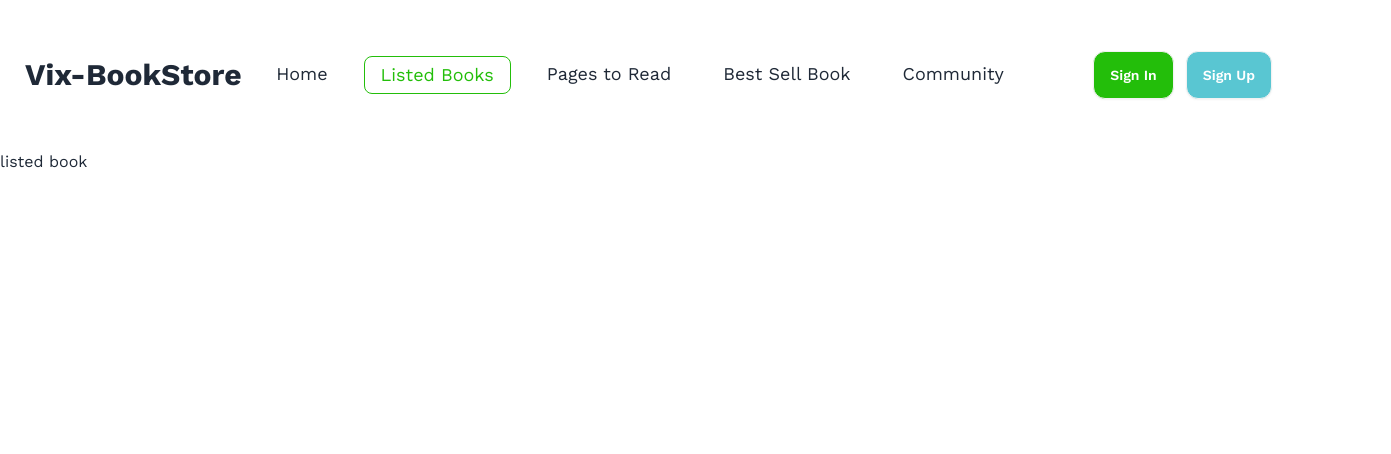
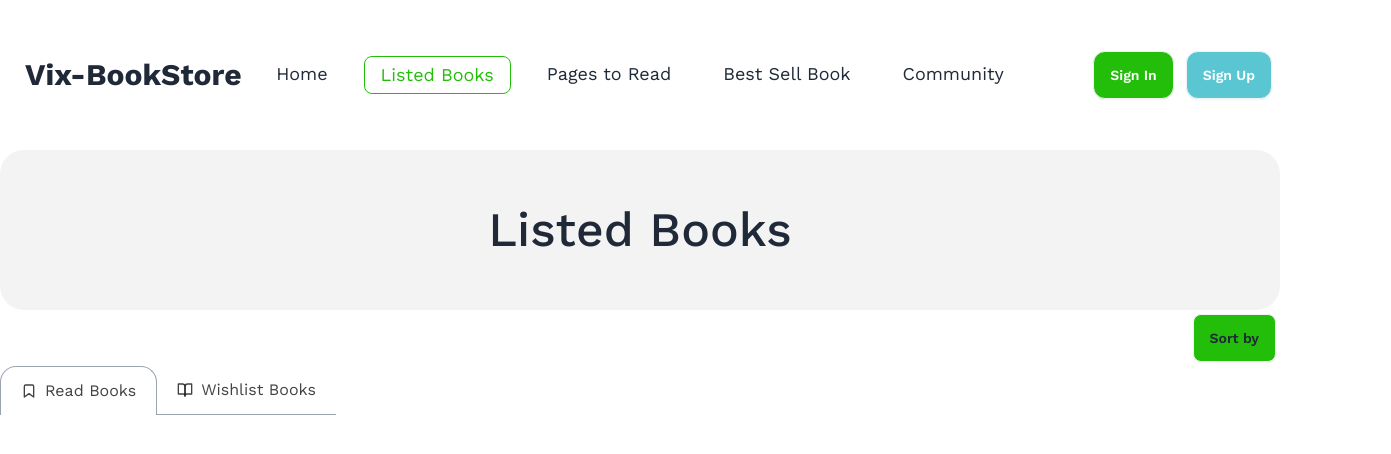
Before and after one commit to Haruntahid/vix-bookStore, a React (Vite) app: page /listedbooks in a window 1280 px wide. Shown: the top 454 px of the page, 1391 px wide, since content can reach past the window. Built offline with nearby package versions, Linux system fonts and the light colour scheme.

Commit message:
added functionalities on read btn and show toast

```diff
--- a/package.json
+++ b/package.json
@@ -13,7 +13,8 @@
     "react": "^18.2.0",
     "react-dom": "^18.2.0",
     "react-icons": "^5.0.1",
-    "react-router-dom": "^6.22.3"
+    "react-router-dom": "^6.22.3",
+    "react-toastify": "^10.0.5"
   },
   "devDependencies": {
     "@types/react": "^18.2.66",
--- a/src/Pages/ListedBooks.jsx
+++ b/src/Pages/ListedBooks.jsx
@@ -1,7 +1,81 @@
+import { useState } from "react";
+import { Link, Outlet } from "react-router-dom";
+
 function ListedBooks() {
+  const [tab, setTab] = useState(0);
   return (
     <>
-      <h1>listed book</h1>
+      <div className="py-14 bg-[#1313130D] rounded-3xl">
+        <h2 className="text-center text-5xl font-medium ">Listed Books</h2>
+      </div>
+      {/* sort */}
+      <div className="flex justify-end">
+        <div className="dropdown">
+          <div tabIndex={0} role="button" className="btn m-1 bg-[#23BE0A]">
+            Sort by
+          </div>
+          <ul
+            tabIndex={0}
+            className="dropdown-content z-[1] menu p-2 shadow bg-base-100 rounded-box w-52"
+          >
+            <li>
+              <a>Item 1</a>
+            </li>
+            <li>
+              <a>Item 2</a>
+            </li>
+          </ul>
+        </div>
+      </div>
+
+      {/* tabs */}
+
+      <div className="flex items-center mb-8 overflow-x-auto overflow-y-hidden sm:justify-start flex-nowrap  text-[#131313]">
+        <Link
+          to={""}
+          onClick={() => setTab(0)}
+          className={`flex items-center flex-shrink-0 px-5 py-3 space-x-2 ${
+            tab === 0 ? "border border-b-0 rounded-t-2xl" : "border-b"
+          } border-gray-400 text-[#131313CC]`}
+        >
+          <svg
+            xmlns="http://www.w3.org/2000/svg"
+            viewBox="0 0 24 24"
+            fill="none"
+            stroke="currentColor"
+            strokeWidth="2"
+            strokeLinecap="round"
+            strokeLinejoin="round"
+            className="w-4 h-4"
+          >
+            <path d="M19 21l-7-5-7 5V5a2 2 0 0 1 2-2h10a2 2 0 0 1 2 2z"></path>
+          </svg>
+          <span>Read Books</span>
+        </Link>
+        <Link
+          to={"wishlist"}
+          onClick={() => setTab(1)}
+          className={`flex items-center flex-shrink-0 px-5 py-3 space-x-2 ${
+            tab === 1 ? "border border-b-0 rounded-t-2xl" : "border-b"
+          } border-gray-400 text-[#131313CC]`}
+        >
+          <svg
+            xmlns="http://www.w3.org/2000/svg"
+            viewBox="0 0 24 24"
+            fill="none"
+            stroke="currentColor"
+            strokeWidth="2"
+            strokeLinecap="round"
+            strokeLinejoin="round"
+            className="w-4 h-4"
+          >
+            <path d="M2 3h6a4 4 0 0 1 4 4v14a3 3 0 0 0-3-3H2z"></path>
+            <path d="M22 3h-6a4 4 0 0 0-4 4v14a3 3 0 0 1 3-3h7z"></path>
+          </svg>
+          <span>Wishlist Books</span>
+        </Link>
+      </div>
+      <Outlet />
     </>
   );
 }
--- a/src/Route/Router.jsx
+++ b/src/Route/Router.jsx
@@ -6,6 +6,8 @@ import PagesToRead from "../Pages/PagesToRead";
 import BestSellBook from "../Pages/BestSellBook";
 import Community from "../Pages/Community";
 import BookDetails from "../components/BookDetails";
+import Wishlist from "../components/Wishlist";
+import ReadBooks from "../components/ReadBooks";
 
 export const router = createBrowserRouter([
   {
@@ -20,6 +22,17 @@ export const router = createBrowserRouter([
       {
         path: "/listedbooks",
         element: <ListedBooks />,
+        children: [
+          {
+            index: true,
+            element: <ReadBooks />,
+            loader: () => fetch("../../public/books.json"),
+          },
+          {
+            path: "wishlist",
+            element: <Wishlist />,
+          },
+        ],
       },
       {
         path: "/pagesread",
--- a/src/components/Book.jsx
+++ b/src/components/Book.jsx
@@ -3,7 +3,7 @@ import { FaRegStar } from "react-icons/fa";
 import { Link } from "react-router-dom";
 
 function Book({ book }) {
-  console.log(book);
+  // console.log(book);
   const { bookId, image, tags, author, bookName, category, rating } = book;
   return (
     <>
@@ -12,7 +12,7 @@ function Book({ book }) {
         className="card  bg-base-100 shadow-xl p-6 border border-[#13131326]"
       >
         <div className="bg-[#F3F3F3] w-full h-[300px] flex justify-center items-center rounded-2xl">
-          <img className="w-[134px] h-[166px]" src={image} alt="Shoes" />
+          <img className="w-[134px] h-[166px]" src={image} alt="book" />
         </div>
         <div className="">
           <div className="flex gap-4 my-4">
--- a/src/components/BookDetails.jsx
+++ b/src/components/BookDetails.jsx
@@ -1,7 +1,13 @@
 // import { useEffect, useState } from "react";
 import { useLoaderData, useParams } from "react-router-dom";
+import { setBookInLs } from "../utils/localStorage";
 
 function BookDetails() {
+  // handel read button
+  const handelReadBtn = (bookId) => {
+    setBookInLs(bookId);
+  };
+
   //   const [books, setBooks] = useState([]);
   //   useEffect(() => {
   //     fetch("../../public/books.json")
@@ -15,6 +21,7 @@ function BookDetails() {
   const currentBookId = books.find((book) => book.bookId == id);
 
   const {
+    bookId,
     author,
     image,
     bookName,
@@ -71,6 +78,17 @@ function BookDetails() {
               Rating : <span className="font-bold text-black">{rating}</span>
             </p>
           </div>
+          <div className="mt-8 flex gap-5">
+            <button
+              onClick={() => handelReadBtn(bookId)}
+              className="btn px-7 py-1 border border-gray-200"
+            >
+              Read
+            </button>
+            <button className="btn px-7 py-1 bg-[#50B1C9] text-white border border-gray-200">
+              Wishlist
+            </button>
+          </div>
         </div>
       </div>
     </>
--- a/src/components/Header.jsx
+++ b/src/components/Header.jsx
@@ -1,4 +1,4 @@
-import { NavLink } from "react-router-dom";
+import { Link, NavLink } from "react-router-dom";
 
 function Header() {
   return (
@@ -27,25 +27,60 @@ function Header() {
               className="menu menu-sm dropdown-content mt-3 z-[1] p-2 shadow bg-base-100 rounded-box w-52"
             >
               <li>
-                <a>Item 1</a>
+                <NavLink
+                  to={"/"}
+                  className={({ isActive }) =>
+                    isActive ? "text-[#23BE0A] border border-[#23BE0A]" : ""
+                  }
+                >
+                  Home
+                </NavLink>
               </li>
               <li>
-                <a>Parent</a>
-                <ul className="p-2">
-                  <li>
-                    <a>Submenu 1</a>
-                  </li>
-                  <li>
-                    <a>Submenu 2</a>
-                  </li>
-                </ul>
+                <NavLink
+                  to={"/listedbooks"}
+                  className={({ isActive }) =>
+                    isActive ? "text-[#23BE0A] border border-[#23BE0A]" : ""
+                  }
+                >
+                  Listed Books
+                </NavLink>
               </li>
               <li>
-                <a>Item 3</a>
+                <NavLink
+                  to={"/pagesread"}
+                  className={({ isActive }) =>
+                    isActive ? "text-[#23BE0A] border border-[#23BE0A]" : ""
+                  }
+                >
+                  Pages to Read
+                </NavLink>
+              </li>
+              <li>
+                <NavLink
+                  to={"/bestsell"}
+                  className={({ isActive }) =>
+                    isActive ? "text-[#23BE0A] border border-[#23BE0A]" : ""
+                  }
+                >
+                  Best Sell Book
+                </NavLink>
+              </li>
+              <li>
+                <NavLink
+                  to={"/community"}
+                  className={({ isActive }) =>
+                    isActive ? "text-[#23BE0A] border border-[#23BE0A]" : ""
+                  }
+                >
+                  Community
+                </NavLink>
               </li>
             </ul>
           </div>
-          <a className="btn btn-ghost text-3xl font-bold">Vix-BookStore</a>
+          <Link to={"/"} className="btn btn-ghost text-3xl font-bold">
+            Vix-BookStore
+          </Link>
         </div>
         <div className="navbar-center hidden lg:flex">
           <ul className="menu menu-horizontal px-1 space-x-5 text-[18px]">
--- /dev/null
+++ b/src/components/ReadBooks.jsx
@@ -0,0 +1,36 @@
+import { useLoaderData } from "react-router-dom";
+import { getBookFromLS } from "../utils/localStorage";
+import SingleReadBook from "./SingleReadBook";
+
+function ReadBooks() {
+  const books = useLoaderData();
+  const storebooks = getBookFromLS();
+  //   console.log(books);
+  //   console.log(storebooks);
+
+  const addedToRead = books.filter((book) => storebooks.includes(book.bookId));
+
+  console.log(addedToRead);
+  //   const {
+  //     bookId,
+  //     author,
+  //     image,
+  //     bookName,
+  //     category,
+  //     review,
+  //     tags,
+  //     totalPages,
+  //     publisher,
+  //     yearOfPublishing,
+  //     rating,
+  //   } = addedToRead;
+  return (
+    <div className="flex flex-col gap-6">
+      {addedToRead.map((book) => (
+        <SingleReadBook key={book.bookId} book={book} />
+      ))}
+    </div>
+  );
+}
+
+export default ReadBooks;
--- /dev/null
+++ b/src/components/SingleReadBook.jsx
@@ -0,0 +1,66 @@
+import PropTypes from "prop-types";
+import { Link } from "react-router-dom";
+
+function SingleReadBook({ book }) {
+  console.log(book);
+  const {
+    bookId,
+    author,
+    image,
+    bookName,
+    category,
+    tags,
+    totalPages,
+    publisher,
+    yearOfPublishing,
+    rating,
+  } = book;
+  return (
+    <>
+      <div className="p-6 border border-gray-300 rounded-xl flex gap-10 items-center">
+        <div className="bg-[#F3F3F3] w-[15%] h-[250px] flex justify-center items-center rounded-2xl">
+          <img className="w-[134px] h-[166px]" src={image} alt="" />
+        </div>
+        <div className="">
+          <p className="text-2xl font-bold">{bookName}</p>
+          <p>By : {author}</p>
+          <div className="flex gap-4 my-4 items-center">
+            <p className="font-bold">Tag</p>
+            <p className="px-3 py-1 rounded-full text-[#23BE0A] font-semibold bg-[#23BE0A33]">
+              #{tags[0]}
+            </p>
+            <p className="px-3 py-1 rounded-full text-[#23BE0A] font-semibold bg-[#23BE0A33]">
+              #{tags[1]}
+            </p>
+            <p>Year of Publishing : {yearOfPublishing}</p>
+          </div>
+          <div className="flex gap-5">
+            <p>Publisher : {publisher}</p>
+            <p>Page : {totalPages}</p>
+          </div>
+          <div className="divider"></div>
+          <div className="flex gap-5  items-center">
+            <button className="px-5 py-2 text-[#328EFF] rounded-full bg-[#328EFF26]">
+              Category : {category}
+            </button>
+            <button className="px-5 py-2 text-[#FFAC33] rounded-full bg-[#FFAC3326]">
+              Rating : {rating}
+            </button>
+            <Link
+              to={`/bookdetails/${bookId}`}
+              className="px-5 py-2 text-white rounded-full bg-[#23BE0A]"
+            >
+              View Details
+            </Link>
+          </div>
+        </div>
+      </div>
+    </>
+  );
+}
+
+SingleReadBook.propTypes = {
+  book: PropTypes.object,
+};
+
+export default SingleReadBook;
--- /dev/null
+++ b/src/components/Wishlist.jsx
@@ -0,0 +1,9 @@
+function Wishlist() {
+  return (
+    <div>
+      <h2>wishlist</h2>
+    </div>
+  );
+}
+
+export default Wishlist;
--- a/src/main.jsx
+++ b/src/main.jsx
@@ -2,7 +2,24 @@ import ReactDOM from "react-dom/client";
 import "./index.css";
 import { RouterProvider } from "react-router-dom";
 import { router } from "./Route/Router.jsx";
+import { ToastContainer } from "react-toastify";
+import "react-toastify/dist/ReactToastify.css";
 
 ReactDOM.createRoot(document.getElementById("root")).render(
-  <RouterProvider router={router} />
+  <>
+    <RouterProvider router={router} />
+    <ToastContainer
+      position="top-right"
+      autoClose={2000}
+      hideProgressBar={false}
+      newestOnTop={false}
+      closeOnClick
+      rtl={false}
+      pauseOnFocusLoss
+      draggable
+      pauseOnHover
+      theme="light"
+      transition:Bounce
+    />
+  </>
 );
--- /dev/null
+++ b/src/utils/localStorage.js
@@ -0,0 +1,20 @@
+import { toast } from "react-toastify";
+
+export const getBookFromLS = () => {
+  const getBooks = localStorage.getItem("book");
+  if (getBooks) {
+    return JSON.parse(getBooks);
+  }
+  return [];
+};
+
+export const setBookInLs = (id) => {
+  const storeBooks = getBookFromLS();
+  if (!storeBooks.includes(id)) {
+    storeBooks.push(id);
+    localStorage.setItem("book", JSON.stringify(storeBooks));
+    toast.success("added");
+  } else {
+    toast.error("can't added");
+  }
+};
```
Also changed, not shown: 1 other file (tests, documents, lock files or other folders).
